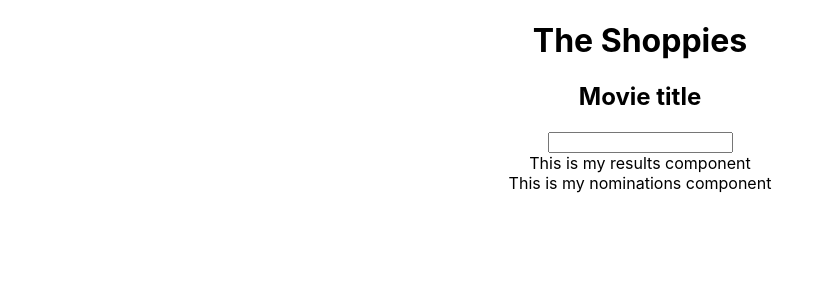
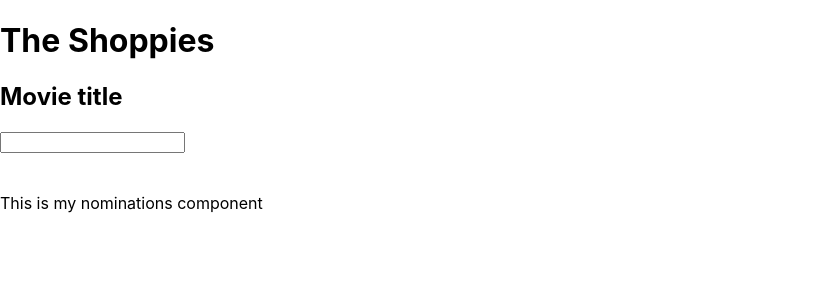
Before and after one commit to thequeenbeebs/the-shoppies, a React (Create React App) app: page / in a window 1280 px wide. Shown: the top 300 px of the page, without its empty margins (0-834 px from the left). Built offline with nearby package versions, Linux system fonts and the light colour scheme.

Commit message:
build out results component

```diff
--- a/src/App.js
+++ b/src/App.js
@@ -1,5 +1,5 @@
 import React from 'react';
-import './App.css';
+// import './App.css';
 import Search from './components/Search'
 import Results from './components/Results'
 import Nominations from './components/Nominations'
@@ -7,12 +7,12 @@ import Nominations from './components/Nominations'
 class App extends React.Component {
   state = {
     searchInput: "",
-    results: {}
+    results: []
   }
 
   updateSearch = input => {
     this.setState({searchInput: input.split(' ').join('+')})
-    fetch(`http://www.omdbapi.com/?t=${this.state.searchInput}&apikey=e26e6632`)
+    fetch(`http://www.omdbapi.com/?t=${this.state.searchInput}&apikey=e26e6632&type=movie`)
         .then(resp => resp.json())
         .then(results => this.setState({results: results}))
   }
@@ -21,8 +21,8 @@ class App extends React.Component {
     return (
       <div className="App">
         <h1>The Shoppies</h1>
-        <Search updateSearch={this.updateSearch}/>
-        <Results searchInput={this.state.searchInput}/>
+        <Search updateSearch={this.updateSearch}/><br/>
+        {this.state.searchInput ? <Results searchInput={this.state.searchInput} results={this.state.results}/> : null}<br/>
         <Nominations />
       </div>
     );
--- a/src/components/Results.js
+++ b/src/components/Results.js
@@ -5,7 +5,10 @@ class Results extends React.Component {
     render(){
         return(
             <div>
-                This is my results component
+                Results for "{this.props.searchInput}"
+                <ul>
+                    {this.props.results ? <li>{this.props.results["Title"]} ({this.props.results["Year"]}) <button>Nominate</button></li> : null}
+                </ul>
             </div>
         )
     }
```
